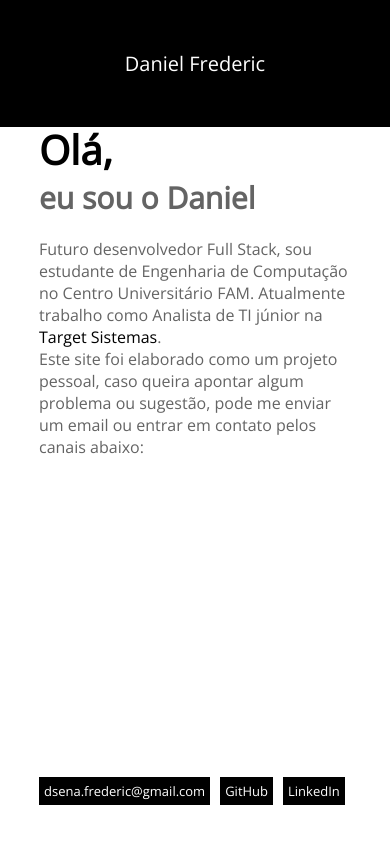
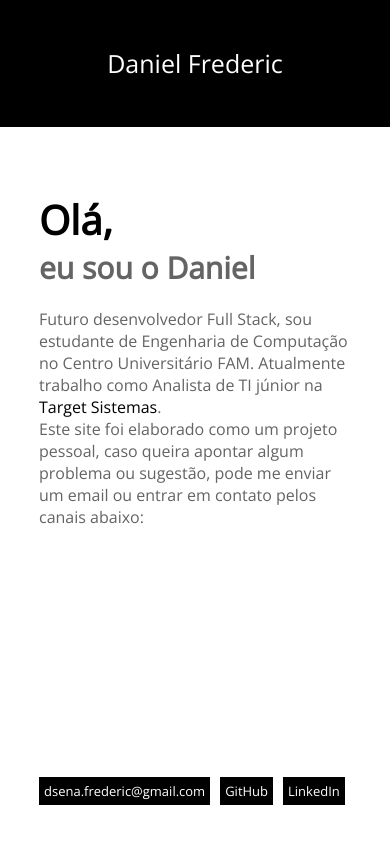
Before and after one commit to DanielFred1/Portifolio, a plain HTML site: page index.html in a window 390 px wide. Shown: the top 844 px of the page. Drawn offline with nearby package versions, Linux system fonts and the light colour scheme.

Commit message:
Alteração padding na Bio e tamanho vh

```diff
--- a/CSS/style.css
+++ b/CSS/style.css
@@ -74,7 +74,7 @@ ul {
 	}
 
 	.menu-superior a {
-		font-size: 20px;
+		font-size: 25px;
 		padding: 0px;
 	}
 }
@@ -191,7 +191,7 @@ ul {
 	.bio {
 		width: 80vw;
 		height: 80%;
-		padding-top: 80px;
+		padding-top: 150px;
 	}
 
 	.bio h1 {
@@ -473,7 +473,7 @@ img {
 @media (min-width: 320px) and (max-width: 600px) {
 	.trabalho {
 		width: 100%;
-		height: 300vh;
+		height: 250vh;
 		background-color: #ccc;
 		display: flex;
 		align-items: center;
```
